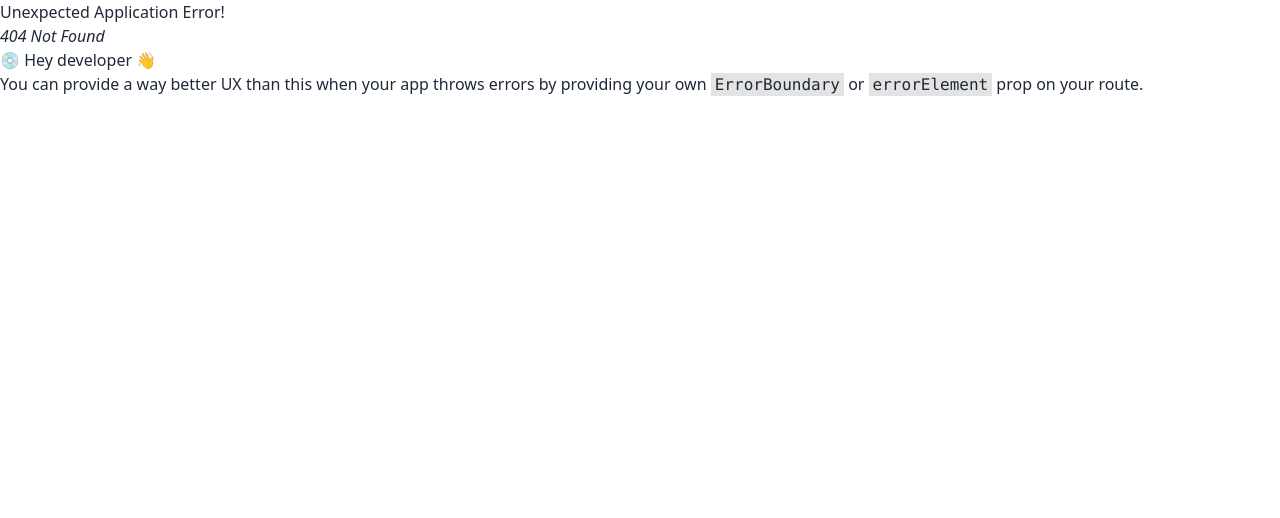
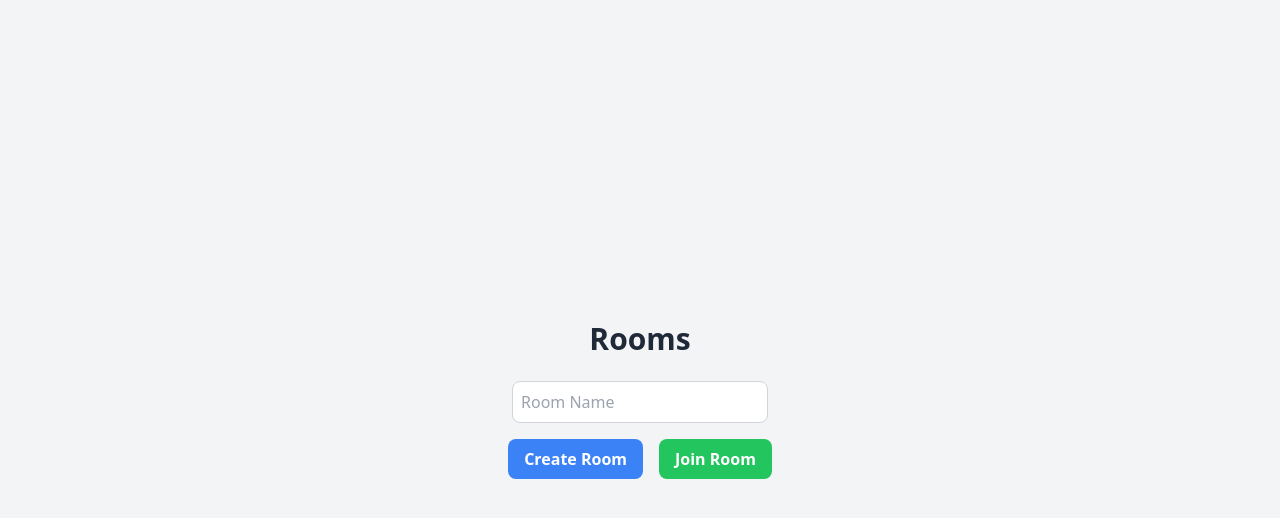
Before and after one commit to battle-syntax-RMT53/battle-syntax-rmt-53, a React (Vite) app: page /room in a window 1280 px wide. Before the commit this address had no page. Shown: the top 518 px of the page. Built offline with nearby package versions, Linux system fonts and the light colour scheme.

Commit message:
feat: room page

```diff
--- a/src/App.jsx
+++ b/src/App.jsx
@@ -1,3 +1,8 @@
-export default function App() {
-  return <div>Hello world</div>;
+import { RouterProvider } from "react-router-dom";
+import { router } from "./router";
+
+function App() {
+  return <RouterProvider router={router} />;
 }
+
+export default App;
--- a/src/firebase.js
+++ b/src/firebase.js
@@ -16,4 +16,4 @@ const firebaseConfig = {
 const app = initializeApp(firebaseConfig);
 const db = getDatabase(app);
 
-export { db };
+export default db;
--- a/src/pages/Roompage.jsx
+++ b/src/pages/Roompage.jsx
@@ -1,3 +1,62 @@
-export default function Roompage() {
-  return <div>Roompage</div>;
-}
+import { useState } from "react";
+import { ref, set } from "firebase/database";
+import db from "../firebase";
+import { useNavigate } from "react-router-dom";
+
+const RoomPage = () => {
+  const [roomName, setRoomName] = useState("");
+  const navigate = useNavigate();
+
+  const createRoom = () => {
+    const roomId = Date.now();
+    set(ref(db, "rooms/" + roomId), {
+      name: roomName,
+      createdAt: new Date().toISOString(),
+    })
+      .then(() => {
+        navigate(`/room/${roomId}`);
+      })
+      .catch((error) => {
+        console.error("Error creating room: ", error);
+      });
+  };
+
+  const joinRoom = () => {
+    if (roomName) {
+      navigate(`/room/${roomName}`);
+    } else {
+      alert("Please enter a room name to join.");
+    }
+  };
+
+  return (
+    <div className="flex flex-col items-center justify-center h-screen bg-gray-100">
+      <h1 className="text-3xl font-bold mb-6">Rooms</h1>
+      <div className="mb-4">
+        <input
+          type="text"
+          placeholder="Room Name"
+          value={roomName}
+          onChange={(e) => setRoomName(e.target.value)}
+          className="border border-gray-300 rounded-lg p-2 w-64 focus:outline-none focus:ring-2 focus:ring-blue-500"
+        />
+      </div>
+      <div className="flex space-x-4">
+        <button
+          onClick={createRoom}
+          className="bg-blue-500 text-white font-semibold py-2 px-4 rounded-lg hover:bg-blue-600 transition"
+        >
+          Create Room
+        </button>
+        <button
+          onClick={joinRoom}
+          className="bg-green-500 text-white font-semibold py-2 px-4 rounded-lg hover:bg-green-600 transition"
+        >
+          Join Room
+        </button>
+      </div>
+    </div>
+  );
+};
+
+export default RoomPage;
--- a/src/router.jsx
+++ b/src/router.jsx
@@ -1,11 +1,16 @@
 import { createBrowserRouter } from "react-router-dom";
 import Homepage from "./pages/Homepage";
+import RoomPage from "./pages/Roompage";
 
 const router = createBrowserRouter([
   {
     path: "/",
     element: <Homepage />,
   },
+  {
+    path: "/room",
+    element: <RoomPage />,
+  },
 ]);
 
 export default router;
```
